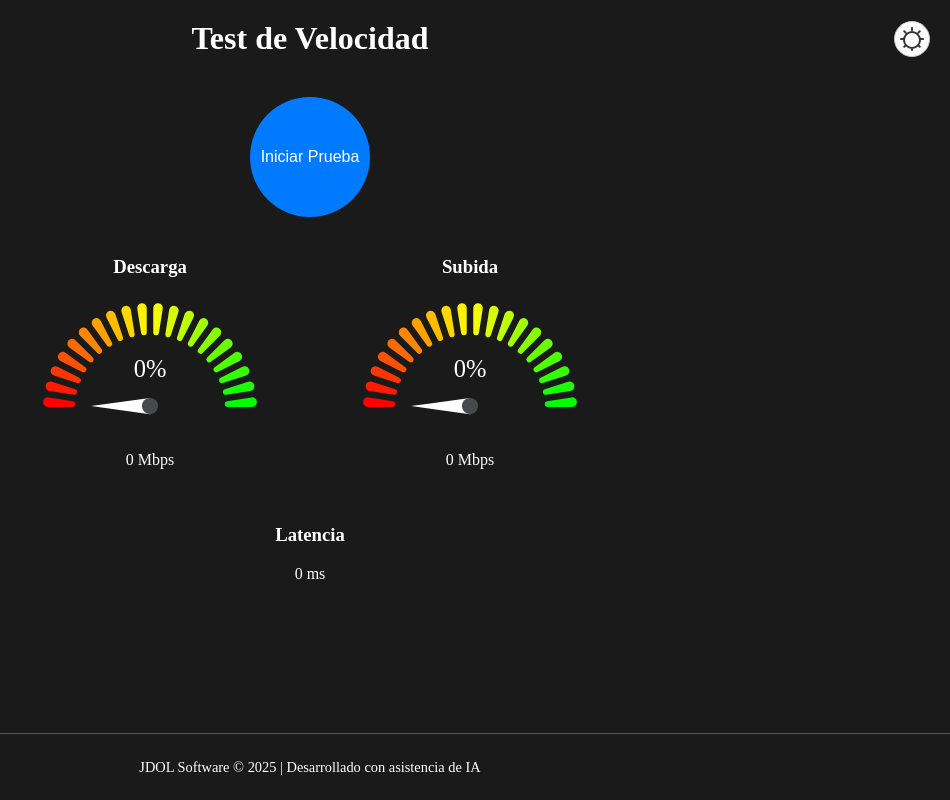
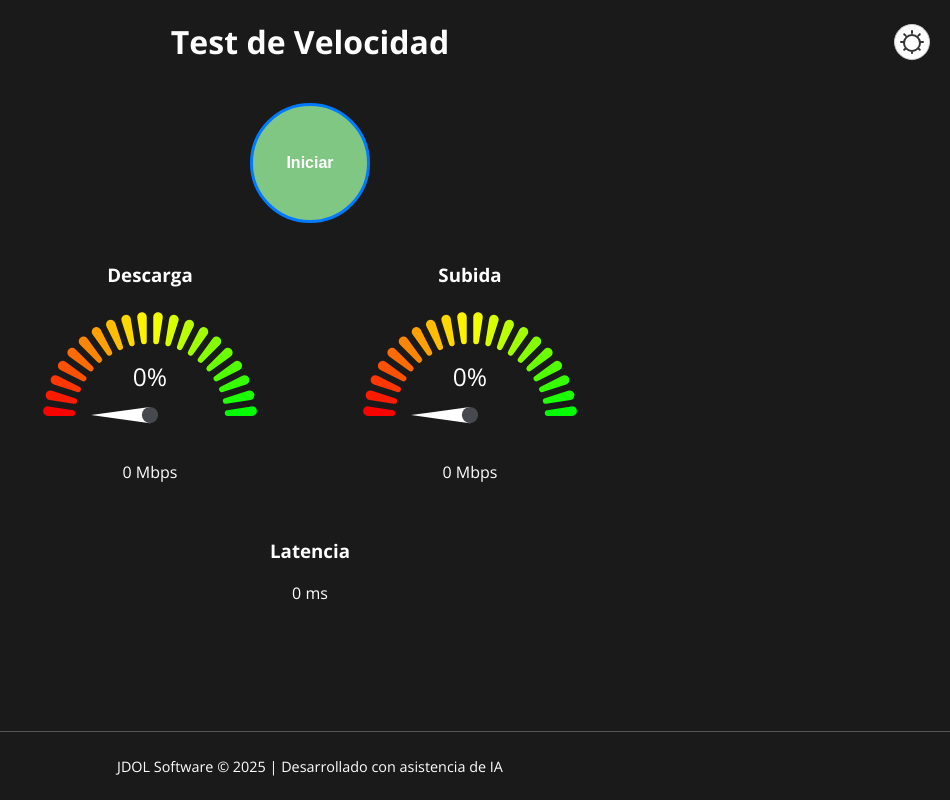
Before and after one commit to JoseDOL/Medidor-Velocidad, a React (Create React App) app in the folder speed-test/frontend/: page / in a window 1280 px wide. Shown: the whole page, without its empty margins (330-1280 px from the left). Built offline with nearby package versions, Linux system fonts and the light colour scheme; the HTML template or start-up script is replaced by a standard one.

Commit message:
cambio de fuente

```diff
--- a/speed-test/frontend/public/index.html
+++ b/speed-test/frontend/public/index.html
@@ -4,6 +4,13 @@
     <meta charset="utf-8" />
     <meta name="viewport" content="width=device-width, initial-scale=1" />
     <title>Test de Velocidad</title>
+    <!-- Fuente Blogger Sans (ejemplo con Open Sans como alternativa) -->
+    <link
+      href="https://fonts.googleapis.com/css2?family=Open+Sans:wght@400;700&display=swap"
+      rel="stylesheet"
+    />
+    <!-- Si tienes un CDN para Blogger Sans, cámbialo aquí -->
+    <!-- Ejemplo ficticio: <link href="https://cdn.example.com/blogger-sans.css" rel="stylesheet" /> -->
   </head>
   <body>
     <div id="root"></div>
--- a/speed-test/frontend/src/App.js
+++ b/speed-test/frontend/src/App.js
@@ -65,7 +65,7 @@ function App() {
           onClick={iniciarPruebas}
           disabled={testing}
         >
-          {testing ? 'Probando...' : 'Iniciar Prueba'}
+          {testing ? 'Probando...' : 'Iniciar'}
         </button>
         <div className="results">
           <div className="speed-meters">
--- a/speed-test/frontend/src/styles.css
+++ b/speed-test/frontend/src/styles.css
@@ -4,6 +4,7 @@ html, body {
     padding: 0;
     height: 100%;
     width: 100%;
+    font-family: 'Open Sans', sans-serif; /* Fuente por defecto (cambia a 'Blogger Sans' si tienes el CDN) */
   }
 
   /* Variables de color para los temas */
@@ -90,23 +91,25 @@ html, body {
 
   /* Estilos para el botón de iniciar prueba */
   .start-button {
-    width: 120px; /* Tamaño fijo para hacerlo redondo */
+    width: 120px;
     height: 120px;
-    border-radius: 50%; /* Forma redonda */
-    background-color: #007bff; /* Azul original */
+    border-radius: 50%;
+    background-color: #81c784; /* Verde suave */
+    border: 3px solid #007bff; /* Contorno azul */
     color: white;
-    border: none;
     cursor: pointer;
     font-size: 16px;
+    font-weight: bold; /* Negrita para 'Iniciar' y 'Probando...' */
     text-align: center;
-    animation: pulse 1.5s infinite; /* Animación de parpadeo constante */
-    transition: background-color 0.3s ease; /* Transición suave para el cambio de color */
+    animation: pulse 1.5s infinite;
+    transition: background-color 0.3s ease, border-color 0.3s ease;
   }
 
   /* Estado cuando está ejecutando la prueba */
   .start-button.testing {
     background-color: #e57373; /* Rojo suave */
-    animation: none; /* Detiene la animación de parpadeo */
+    border: 3px solid #e57373; /* Contorno coincide con el fondo */
+    animation: none;
     cursor: not-allowed;
   }
 
@@ -125,7 +128,8 @@ html, body {
 
   /* Deshabilitado (redundante aquí, pero mantenido por compatibilidad) */
   .start-button:disabled {
-    background-color: #e57373; /* Coincide con el estado testing */
+    background-color: #e57373;
+    border: 3px solid #e57373;
     cursor: not-allowed;
   }
 
```
